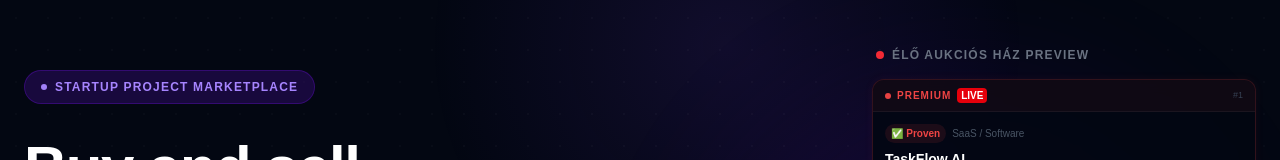
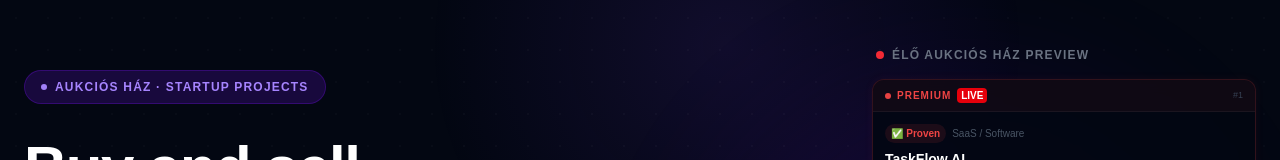
Before and after one commit to bidvip/bidvip, a Next.js app: page / in a window 1280 px wide. Shown: the part 126-286 px from the top of the page. Built offline with nearby package versions, Linux system fonts and the light colour scheme; no server answers.

Commit message:
auto-deploy

```diff
--- a/app/page.tsx
+++ b/app/page.tsx
@@ -209,7 +209,7 @@ export default function Home() {
           <div className={`transition-all duration-700 ${visible ? 'opacity-100 translate-y-0' : 'opacity-0 translate-y-6'}`}>
             <span className="inline-flex items-center gap-2 text-xs font-semibold tracking-widest text-violet-400 uppercase bg-violet-950/50 border border-violet-800/40 px-4 py-2 rounded-full mb-8">
               <span className="w-1.5 h-1.5 bg-violet-400 rounded-full animate-pulse" />
-              Startup Project Marketplace
+              Aukciós Ház · Startup Projects
             </span>
 
             <h1 className="text-5xl md:text-6xl font-extrabold leading-[1.08] tracking-tight mb-6">
```
